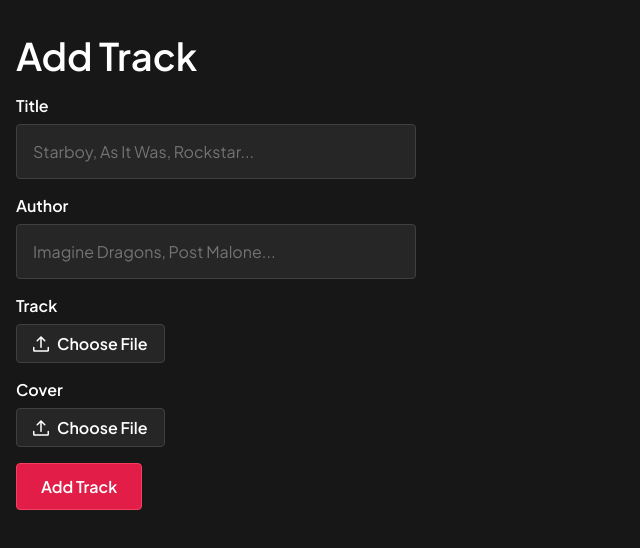
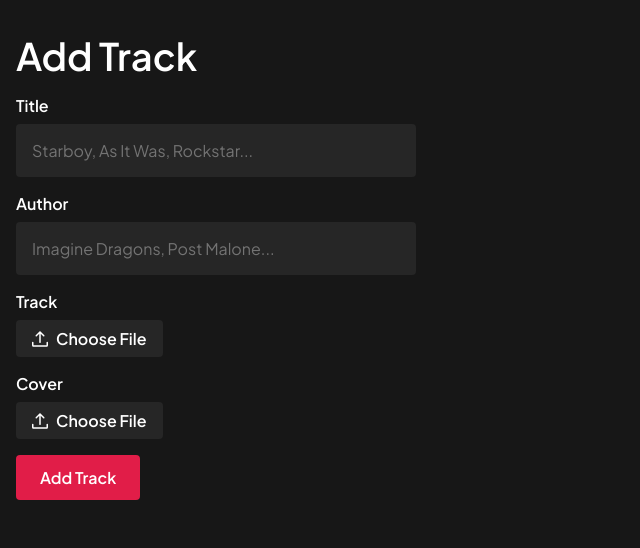
Before and after one commit to aruzo1/audio-player, a React (Create React App) app in the folder client/: page /tracks/add in a window 1280 px wide. Shown: the top 548 px of the page, without its empty margins (0-640 px from the left). Built offline with nearby package versions, Linux system fonts and the light colour scheme.

Commit message:
ui fixes

```diff
--- a/client/src/components/button.ts
+++ b/client/src/components/button.ts
@@ -38,6 +38,7 @@ interface Props {
 }
 
 const Button = styled.button<Props>`
+  cursor: pointer;
   display: flex;
   align-items: center;
   max-width: 100%;
@@ -45,10 +46,9 @@ const Button = styled.button<Props>`
   gap: 0.5rem;
   padding: 0.5rem 1rem;
   border-radius: ${theme.radius.default};
-  border: 1px solid;
   font-weight: 600;
   transition: background-color ${theme.transition};
-  cursor: pointer;
+  word-break: break-all;
 
   & > svg {
     min-width: max-content;
--- a/client/src/components/play-button/style.ts
+++ b/client/src/components/play-button/style.ts
@@ -4,18 +4,16 @@ import theme from "styles/theme";
 const variants = {
   brand: css`
     background: ${theme.colors.brand[600]};
-    border-color: ${theme.colors.brand[500]};
 
     &:hover {
       background: ${theme.colors.brand[500]};
     }
   `,
   neutral: css`
-    background: ${theme.colors.neutral[800]};
-    border-color: ${theme.colors.neutral[700]};
+    background: ${theme.colors.neutral[700]};
 
     &:hover {
-      background: ${theme.colors.neutral[700]};
+      background: ${theme.colors.neutral[600]};
     }
   `,
 };
@@ -29,7 +27,6 @@ export const StyledPlayButton = styled.button<{
   padding: 0.75rem;
   border-radius: ${theme.radius.full};
   transition: background-color ${theme.transition};
-  border: 1px solid;
 
   ${({ variant }) => variants[variant || "neutral"]}
 `;
--- a/client/src/components/text-input/style.ts
+++ b/client/src/components/text-input/style.ts
@@ -3,7 +3,6 @@ import theme from "styles/theme";
 
 export const TextField = styled.input`
   padding: 1rem;
-  border: 1px solid ${theme.colors.neutral[700]};
   border-radius: ${theme.radius.default};
   background: ${theme.colors.neutral[800]};
   outline: none;
--- a/client/src/components/v-stack.ts
+++ b/client/src/components/v-stack.ts
@@ -4,6 +4,7 @@ const VStack = styled.div<{ gap?: string }>`
   display: flex;
   flex-direction: column;
   gap: ${({ gap }) => gap};
+  align-items: start;
 `;
 
 export default VStack
```
